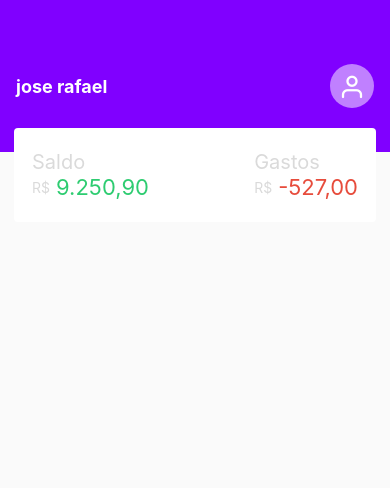
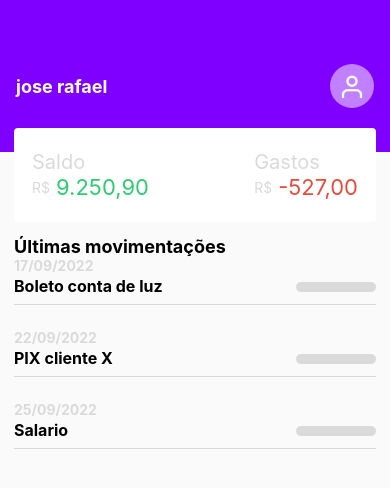
Before and after one commit to MateusSantiagoDev/app-financas, a React Native app: screen / in a window 390 px wide. Shown: the top 488 px of the page. Built offline with nearby package versions, Linux system fonts and the light colour scheme.

Commit message:
feat: create moviments component

```diff
--- /dev/null
+++ b/src/components/Moviments/index.js
@@ -0,0 +1,66 @@
+import { useState } from "react";
+import { View, Text, StyleSheet, TouchableOpacity } from "react-native";
+
+export function Moviments({ data }) {
+  const [showValue, setShowValue] = useState(false);
+  return (
+    <TouchableOpacity
+      style={styles.container}
+      onPress={() => setShowValue(!showValue)}
+    >
+      <Text style={styles.date}>{data.date}</Text>
+
+      <View style={styles.content}>
+        <Text style={styles.label}>{data.label}</Text>
+
+        {showValue ? (
+          <Text style={data.type === 1 ? styles.value : styles.expenses}>
+            {data.type === 1 ? `R$ ${data.value}` : `R$ -${data.value}`}
+          </Text>
+        ) : (
+          <View style={styles.skeleton}></View>
+        )}
+      </View>
+    </TouchableOpacity>
+  );
+}
+
+const styles = StyleSheet.create({
+  container: {
+    flex: 1,
+    marginBottom: 24,
+    borderBottomWidth: 0.5,
+    borderBottomColor: "#DADADA",
+  },
+  date: {
+    color: "#DADADA",
+    fontWeight: "bold",
+  },
+  content: {
+    flexDirection: "row",
+    justifyContent: "space-between",
+    marginTop: 2,
+    marginBottom: 8,
+  },
+  label: {
+    fontWeight: "bold",
+    fontSize: 16,
+  },
+  value: {
+    fontSize: 16,
+    color: "#2ecc71",
+    fontWeight: "bold",
+  },
+  expenses: {
+    fontSize: 16,
+    color: "#e74c3c",
+    fontWeight: "bold",
+  },
+  skeleton: {
+    marginTop: 6,
+    width: 80,
+    height: 10,
+    backgroundColor: "#DADADA",
+    borderRadius: 8,
+  },
+});
--- a/src/pages/Home/index.js
+++ b/src/pages/Home/index.js
@@ -1,13 +1,47 @@
-import { StyleSheet, Text, View } from 'react-native';
-import { Header } from '../../components/Header';
-import { Balance } from '../../components/balance';
+import { StyleSheet, Text, View, FlatList } from "react-native";
+import { Header } from "../../components/Header";
+import { Balance } from "../../components/balance";
+import { Moviments } from "../../components/Moviments";
+
+const list = [
+  {
+    id: 1,
+    label: "Boleto conta de luz",
+    value: "300,90",
+    date: "17/09/2022",
+    type: 0, // despesas
+  },
+  {
+    id: 2,
+    label: "PIX cliente X",
+    value: "2.500,00",
+    date: "22/09/2022",
+    type: 1, // receita / entradas
+  },
+  {
+    id: 3,
+    label: "Salario",
+    value: "7.200,00",
+    date: "25/09/2022",
+    type: 1, // receita / entradas
+  },
+];
 
 export function Home() {
   return (
     <View style={styles.container}>
-      <Header name="jose rafael"/>
-      <Balance saldo="9.250,90" gastos="-527,00"/>
+      <Header name="jose rafael" />
+      <Balance saldo="9.250,90" gastos="-527,00" />
 
+      <Text style={styles.title}>Últimas movimentações</Text>
+
+      <FlatList
+      style={styles.list}
+      data={list}
+      keyExtractor={ (item) => String(item.id) }
+      showsVerticalScrollIndicator={false}
+      renderItem={({ item }) => <Moviments data={item}/>}
+      />
     </View>
   );
 }
@@ -15,6 +49,17 @@ export function Home() {
 const styles = StyleSheet.create({
   container: {
     flex: 1,
-    backgroundColor: '#fafafa',
+    backgroundColor: "#fafafa",
+  },
+  title: {
+    fontSize: 18,
+    fontWeight: "bold",
+    marginLeft: 14,
+    marginRight: 14,
+    marginTop: 14,
+  },
+  list: {
+    marginStart: 14,
+    marginEnd: 14,
   },
 });
```
